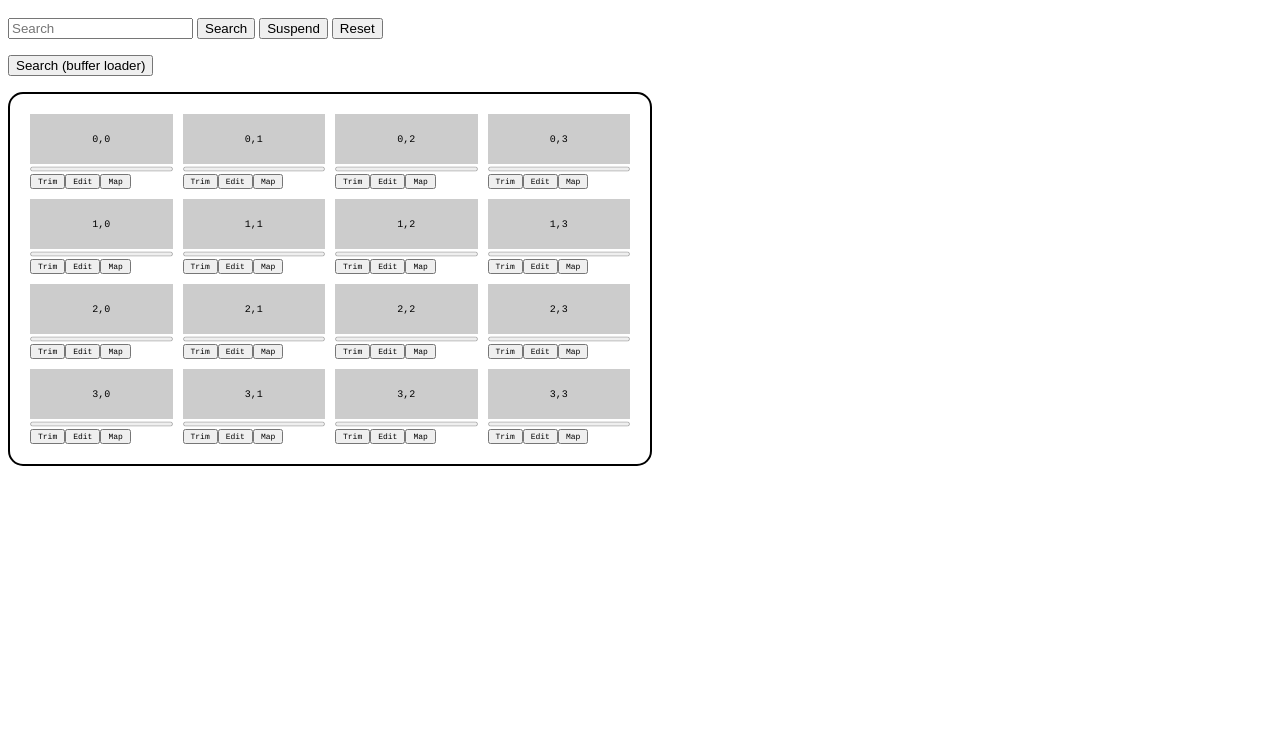
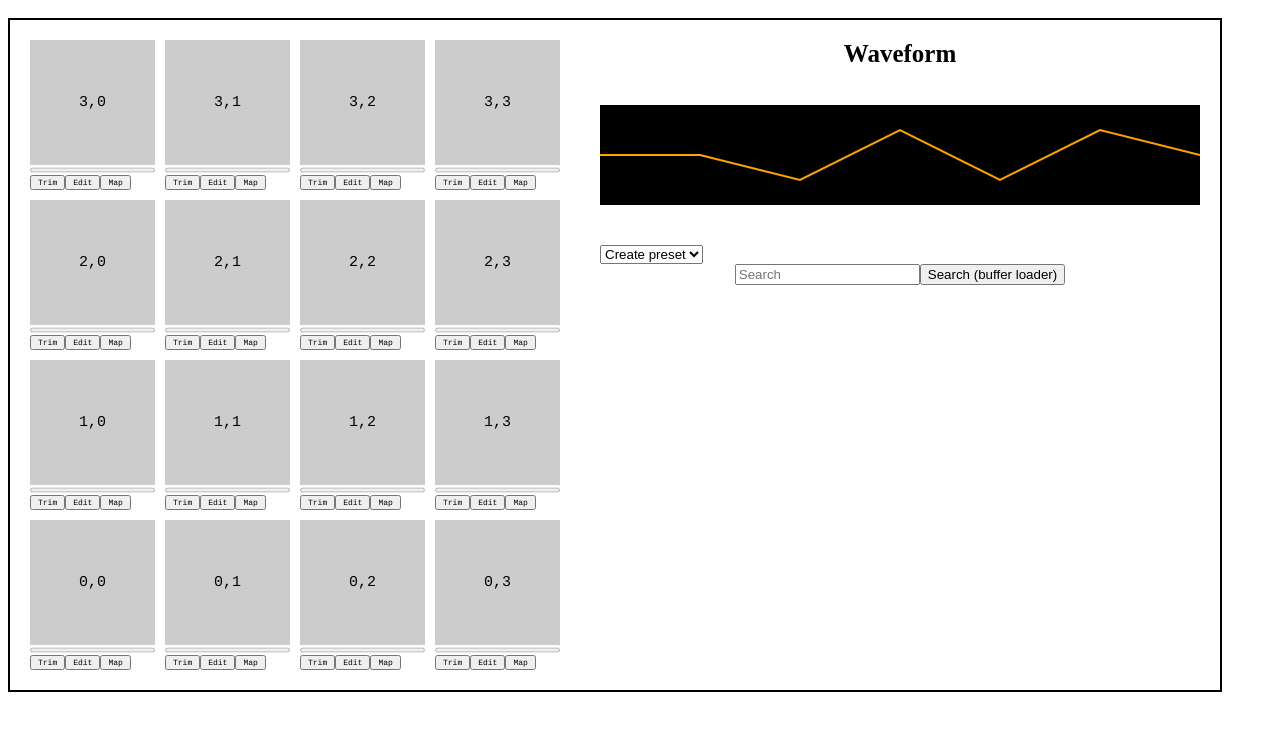
Before and after one commit to InsomniacGit/stageQuentin, a plain HTML site: page freesound/index.html in a window 1280 px wide. Shown: the part 48-778 px from the top of the page. Drawn offline with Linux system fonts and the light colour scheme.

Commit message:
Ajout de fonctionnalité
Ajout de presets en dur.
Création de l'interface.

```diff
--- /dev/null
+++ b/freesound/effects.js
@@ -0,0 +1,48 @@
+export default function createEffects() {
+    // get the effects div element
+    const effects = document.getElementById('effects');
+
+
+    const select = document.createElement('select');
+    select.id = 'selectPreset';
+
+
+    const create = document.createElement('option');
+    create.value = 'create';
+    create.textContent = 'Create preset';
+    select.appendChild(create);
+
+
+    const preset1 = document.createElement('option');
+    preset1.value = 'preset1';
+    preset1.textContent = 'Preset 1';
+    select.appendChild(preset1);
+
+
+    const preset2 = document.createElement('option');
+    preset2.value = 'preset2';
+    preset2.textContent = 'Preset 2';
+    select.appendChild(preset2);
+
+
+    const research = document.getElementById('research');
+
+
+    const search = document.createElement('input');
+    search.type = 'text';
+    search.id = 'search';
+    search.name = 'search';
+    search.placeholder = 'Search';
+
+    const searchButton = document.createElement('button');
+    searchButton.id = 'buttonSearchWithBufferLoader';
+    searchButton.textContent = 'Search (buffer loader)';
+
+    research.appendChild(search);
+    research.appendChild(searchButton);
+
+
+    effects.appendChild(select);
+    effects.appendChild(research);
+
+}
--- a/freesound/index.html
+++ b/freesound/index.html
@@ -10,78 +10,26 @@
 <body>
   <h1>stageQuentin</h1>
 
-  <input type="text" id="search" name="search" placeholder="Search">
+  <div id="playButtons"></div>
 
+  <div id="sampler">
 
-  <button id="buttonSearch" onclick="search()">Search</button>
-  <button id="buttonLecture" onclick="lecture();">Suspend</button>
-  <button id="reset" onclick="reset();">Reset</button>
+    <div id="matrix"></div>
 
-  <p> <button id="buttonSearchWithBufferLoader">Search (buffer loader)</button>
-  </p>
+    <div id="parameters">
 
-  <!-- Ajoute un progress -->
-  <progress id="progressBar" value="0" max="100"></progress>
+      <div id="waveform">
+        <p id="soundName">Waveform</p>
+        <canvas id="canvas"></canvas>
+      </div>
 
-  <div id="playButtons">
+      <div id="effects">
+        <div id="research"></div>
+      </div>
+
+    </div>
 
   </div>
-
-  <!--
-  <div class="sampler">
-      <button id="pad0" class="pad">
-      </button>
-      <progress id="progress0" value=0 class="progressSound"></progress>
-
-    <button class="pad" id="pad1"></button>
-    <progress id="progress1" value=0 class="progressSound"></progress>
-
-    <button class="pad" id="pad2"></button>
-    <progress id="progress2" value=0 class="progressSound"></progress>
-
-    <button class="pad" id="pad3"></button>
-    <progress id="progress3" value=0 class="progressSound"></progress>
-
-    <button class="pad" id="pad4"></button>
-    <progress id="progress4" value=0 class="progressSound"></progress>
-
-    <button class="pad" id="pad5"></button>
-    <progress id="progress5" value=0 class="progressSound"></progress>
-
-    <button class="pad" id="pad6"></button>
-    <progress id="progress6" value=0 class="progressSound"></progress>
-
-    <button class="pad" id="pad7"></button>
-    <progress id="progress7" value=0 class="progressSound"></progress>
-
-    <button class="pad" id="pad8"></button>
-    <progress id="progress8" value=0 class="progressSound"></progress>
-
-    <button class="pad" id="pad9"></button>
-    <progress id="progress9" value=0 class="progressSound"></progress>
-
-    <button class="pad" id="pad10"></button>
-    <progress id="progress10" value=0 class="progressSound"></progress>
-
-    <button class="pad" id="pad11"></button>
-    <progress id="progress11" value=0 class="progressSound"></progress>
-
-    <button class="pad" id="pad12"></button>
-    <progress id="progress12" value=0 class="progressSound"></progress>
-
-    <button class="pad" id="pad13"></button>
-    <progress id="progress13" value=0 class="progressSound"></progress>
-
-    <button class="pad" id="pad14"></button>
-    <progress id="progress14" value=0 class="progressSound"></progress>
-
-    <button class="pad" id="pad15"></button>
-    <progress id="progress15" value=0 class="progressSound"></progress>
-
-  </div>
-  -->
-  <div id="matrix"></div>
-
 
 </body>
 
--- a/freesound/matrix.js
+++ b/freesound/matrix.js
@@ -3,7 +3,7 @@ export default function createPadMaxtrix() {
     const matrix = document.getElementById("matrix");
 
     // create a 4x4 matrix of buttons with progress bars
-    for (let i = 0; i < 4; i++) {
+    for (let i = 3; i >= 0; i--) {
         for (let j = 0; j < 4; j++) {
             const button = document.createElement("button");
             button.textContent = `${i},${j}`;
--- a/freesound/search.js
+++ b/freesound/search.js
@@ -1,23 +1,90 @@
 import BufferLoader from './bufferLoader.js';
 import createPadMaxtrix from './matrix.js';
+import createWaveform from './waveform.js';
+import createEffects from './effects.js';
 
 // Set API endpoint and parameters
 const apiUrl = 'https://freesound.org/apiv2';
 const apiKey = 'gWrbi0mUOoh7gaZgxp1Eh5rXB1hZ4UKZ2AnV8nqo';
 var audioContext = new AudioContext();
 
+
+// Récupère tout les fichier dans preset1 et les met dans un tableau
+const preset1 = [];
+preset1.push(`audio/preset1/kick.wav`);
+preset1.push(`audio/preset1/snare.wav`);
+preset1.push(`audio/preset1/tom1.wav`);
+preset1.push(`audio/preset1/tom2.wav`);
+preset1.push(`audio/preset1/tom3.wav`);
+preset1.push(`audio/preset1/hihat.wav`);
+
+const preset2 = [];
+preset2.push(`audio/preset2/kick.wav`);
+preset2.push(`audio/preset2/snare.wav`);
+preset2.push(`audio/preset2/tom1.wav`);
+preset2.push(`audio/preset2/tom2.wav`);
+preset2.push(`audio/preset2/tom3.wav`);
+preset2.push(`audio/preset2/hihat.wav`);
+
+
+const presetName = [];
+presetName.push(`kick`);
+presetName.push(`snare`);
+presetName.push(`tom1`);
+presetName.push(`tom2`);
+presetName.push(`tom3`);
+presetName.push(`hihat`);
+
 window.onload = init;
+
+
+
+function loadLocalFiles(preset) {
+    matrix.innerHTML = '';
+    createPadMaxtrix();
+
+    bufferLoader = new BufferLoader(audioContext, preset, allSoundsLoaded, drawSound);
+    bufferLoader.load();
+
+    for (let i = 0; i < preset1.length; i++) {
+        const button = document.querySelector(`#pad${i}`);
+        button.textContent = presetName[i];
+    }
+}
 
 function init() {
     createPadMaxtrix();
-    const b = document.querySelector("#buttonSearchWithBufferLoader");
-    b.onclick = testBufferLoader;
+    createWaveform();
+    createEffects();
+
+    const matrix = document.getElementById("matrix");
+
+    const search = document.getElementById('search');
+    const searchButton = document.getElementById('buttonSearchWithBufferLoader');
+    searchButton.onclick = testBufferLoader;
+
+    const select = document.getElementById('selectPreset');
+    select.onchange = (event) => {
+        if (event.target.value === 'preset1') {
+            loadLocalFiles(preset1);
+            search.style.display = 'none';
+            searchButton.style.display = 'none';
+        } else if (event.target.value === 'preset2') {
+            loadLocalFiles(preset2);
+            search.style.display = 'none';
+            searchButton.style.display = 'none';
+        } else if (event.target.value === 'create') {
+            testBufferLoader();
+            search.style.display = 'inline-block';
+            searchButton.style.display = 'inline-block';
+        }
+    };
+
 }
 
 
-
 function getSounds(queryText) {
-    const url = `${apiUrl}/search/text/?query=${queryText}&token=${apiKey}`;
+    const url = `${apiUrl}/search/text/?query=${queryText}&token=${apiKey}&page_size=${16}`;
     const xhr = new XMLHttpRequest();
     xhr.open('GET', url);
     xhr.responseType = 'json';
@@ -38,168 +105,6 @@ function getSounds(queryText) {
 }
 
 
-function getAllSoundsArrayBuffersAsPromises(arrayOfSoundIds) {
-    const promises = arrayOfSoundIds.map(id => {
-        return new Promise((resolve, reject) => {
-            const url = `${apiUrl}/sounds/${id}/?token=${apiKey}`;
-            const xhr = new XMLHttpRequest();
-            xhr.open('GET', url, true);
-            xhr.responseType = 'json';
-            xhr.onload = function () {
-                if (xhr.status === 200) {
-                    const data = xhr.response;
-                    const previewUrl = data.previews['preview-hq-mp3'];
-
-                    const xhr2 = new XMLHttpRequest();
-                    xhr2.open('GET', previewUrl, true);
-                    xhr2.responseType = 'arraybuffer';
-                    xhr2.onload = function () {
-                        if (xhr2.status === 200) {
-                            const arrayBuffer = xhr2.response;
-                            audioContext.decodeAudioData(arrayBuffer, function (audioBuffer) {
-                                resolve(audioBuffer);
-                            });
-                        } else {
-                            reject(new Error(`Request failed with status ${xhr2.status}`));
-                        }
-                    };
-                    xhr2.onerror = function () {
-                        reject(new Error('Network error'));
-                    };
-                    xhr2.send();
-                } else {
-                    reject(new Error(`Request failed with status ${xhr.status}`));
-                }
-            };
-            xhr.onerror = function () {
-                reject(new Error('Network error'));
-            };
-            xhr.send();
-        });
-    });
-    return promises;
-}
-
-
-
-// Create and display buttons as sounds are loaded
-function displayButtons(arrayOfSoundNames, audioBuffer, index) {
-    const playButtons = document.getElementById('playButtons');
-
-    // wait it to be resolved before displaying the button
-    audioBuffer.then((audioBuffer) => {
-        console.log(audioBuffer);
-        const button = document.createElement('button');
-        button.innerHTML = arrayOfSoundNames[index];
-
-        // Play sound when button is clicked
-        button.addEventListener('click', () => {
-            const source = audioContext.createBufferSource();
-            source.buffer = audioBuffer;
-            source.connect(audioContext.destination);
-            source.start();
-        });
-
-        // Add button to the DOM
-        playButtons.appendChild(button);
-    });
-}
-
-
-// Update progress bar, in blue color the loaded part and grey the rest
-function updateProgressBar(percentage) {
-    const progressBar = document.getElementById('progressBar');
-    progressBar.value = percentage;
-
-    // Si la value vaut 0 ou 100 cacher la progress bar
-    if (percentage == 0 || percentage == 100) {
-        progressBar.style.display = "none";
-    } else {
-        progressBar.style.display = "inline-block";
-    }
-}
-
-
-function search() {
-    // Pour reset tout les boutons
-    document.getElementById('playButtons').innerHTML = '';
-
-    const search = document.getElementById('search').value;
-    getSounds(search).then(arrayOfSound => {
-
-        const arrayOfSoundIds = arrayOfSound.map(sound => sound[0]);
-        const arrayOfSoundNames = arrayOfSound.map(sound => sound[1]);
-
-        // Get a list of sounds as promises
-        const arrayOfPromises = getAllSoundsArrayBuffersAsPromises(arrayOfSoundIds);
-
-        // Create and display buttons as sounds are loaded
-        let loadedSounds = 0;
-        arrayOfPromises.forEach((promise, index) => {
-            promise.then(audioBuffer => {
-                loadedSounds++;
-                displayButtons(arrayOfSoundNames, promise, index);
-                updateProgressBar(loadedSounds / arrayOfPromises.length * 100);
-            }).catch(error => {
-                console.log(error);
-            });
-        });
-    });
-}
-
-
-
-
-var lec = true;
-
-function lecture() {
-    if (lec) {
-        document.getElementById("buttonLecture").innerHTML = "Resume";
-        lec = false;
-        audioContext.suspend();
-    } else {
-        document.getElementById("buttonLecture").innerHTML = "Suspend";
-        lec = true;
-        audioContext.resume();
-    }
-}
-
-function reset() {
-    audioContext.close();
-    newAudioContext = new AudioContext();
-    audioContext = newAudioContext;
-    lec = true;
-    document.getElementById("buttonLecture").innerHTML = "Suspend";
-}
-
-
-
-// Get all the pads
-var pads;
-
-window.addEventListener("load", () => {
-    pads = document.querySelectorAll(".pad");
-});
-
-
-
-
-
-
-// // Add event listeners to each pad
-// pads.forEach((pad,index) => {
-//     pad.addEventListener("click", () => {
-
-//     // Add the "active" class to the pad
-//     pad.classList.add("active");
-
-//     // Remove the "active" class from the pad after a short delay
-//     setTimeout(() => {
-//     pad.classList.remove("active");
-//         }, 100);
-//     });
-// });
-
 
 let bufferLoader;
 
@@ -215,7 +120,8 @@ function loadAllSoundSamplesWithBufferLoader(ctx, urlsToDownload, finishedLoadin
 
 function testBufferLoader() {
     // Pour reset tout les boutons
-    document.getElementById('playButtons').innerHTML = '';
+    matrix.innerHTML = '';
+    createPadMaxtrix();
 
     const search = document.getElementById('search').value;
 
@@ -238,15 +144,15 @@ function testBufferLoader() {
             .then(soundObjects => {
                 // use Promise.all to get all the sound previews as mp3 files
                 const arrayOfSoundPreviews = soundObjects.map(soundObject => soundObject.previews['preview-hq-mp3']);
+                // console.log(arrayOfSoundPreviews);
                 loadAllSoundSamplesWithBufferLoader(audioContext, arrayOfSoundPreviews, allSoundsLoaded, drawSound);
             });
     });
 
-
 }
 
 function allSoundsLoaded(bufferList) {
-    console.log("All sounds loaded");
+    // console.log("All sounds loaded");
 
     bufferList.forEach((audioBuffer, index) => {
         //console.log(audioBuffer);
@@ -266,5 +172,5 @@ function allSoundsLoaded(bufferList) {
 
 
 function drawSound(decodedBuffer, trackNumber) {
-    console.log("Draw sound : " + trackNumber);
+    // console.log("Draw sound : " + trackNumber);
 }
--- a/freesound/style.css
+++ b/freesound/style.css
@@ -1,41 +1,58 @@
-/* Styling for the pads */
-.pad {
-    width: 100px;
-    height: 100px;
-    border: 2px solid #333;
-    background-color: #eee;
-    font-size: 24px;
-    display: flex;
-    flex-direction: column;
-    justify-content: center;
-    align-items: center;
-    font-family: courier;
-    font-size: 10px;
+#research {
+    margin-bottom: 20px;
 }
 
-/* Styling for the pads when they are active */
-.active {
-    background-color: #ff0;
-    border: 2px solid #f00;
+/* Modifie la taille du waveform */
+#canvas {
+    width: 600px;
+    height: 100px;
+    /* background-color: pink; */
+    padding: 20px;
 }
 
-.sampler {
-    margin-top: 50px;
-    margin-left: 50px;
-    display: grid;
-    grid-template-columns: repeat(4, 1fr);
-    grid-gap: 10px;
-    width: 430px;
+#parameters {
+    /* background-color: red; */
+    width: 640px;
+    height: 670px;
 }
 
-/* Styling the progress bar for the id=progressBar */
-#progressBar {
-    display: none;
+#sampler {
+    display: flex;
+    justify-content: left;
+    border: 2px solid;
+
+    width: 1210px;
+    height: 670px;
+    /* background-color: blue; */
 }
 
-#playButtons {
-    margin-top: 10px;
+/* Label soundname */
+#soundName {
+    width: 600px;
+    height: 25px;
+    padding: 20px;
+    margin: 0px;
+    font-size: 25px;
+    font-weight: bold;
+    text-align: center;
+    /* background-color: yellow; */
 }
+
+#effects {
+    /* background-color: lightgreen; */
+    padding: 20px;
+    width: 600px;
+}
+
+#research {
+    display: flex;
+    justify-content: center;
+}
+
+
+
+
+
 
 /* Michel BUFFA */
 #matrix {
@@ -43,22 +60,21 @@
     grid-template-columns: repeat(4, 1fr);
     grid-template-rows: repeat(4, 1fr);
     gap: 10px;
-    width: 600px;
-    border: 2px solid;
+    width: 530px;
+    height: 630px;
     padding: 20px;
-    border-radius: 15px;
+    /* background-color: yellow; */
 }
 
 .padbutton {
-    width: 100%;
-    height: 50px;
-    font-size: 24px;
+    width: 125px;
+    height: 125px;
     border: none;
     background-color: #ccc;
     color: black;
     cursor: pointer;
     font-family: courier;
-    font-size: 10px;
+    font-size: 15px;
 }
 
 .padactionbutton {
--- /dev/null
+++ b/freesound/waveform.js
@@ -0,0 +1,31 @@
+export default function createWaveform() {
+
+    // create a canvas and append to the sampler
+    const canvas = document.getElementById('canvas');
+
+    // get the canvas context
+    const ctx = canvas.getContext('2d');
+
+    // set the canvas width and height
+    canvas.width = 600;
+    canvas.height = 100;
+
+    // set the canvas background color to black
+    ctx.fillStyle = 'rgb(0, 0, 0)';
+    ctx.fillRect(0, 0, canvas.width, canvas.height);
+
+    // set the canvas line color orange
+    ctx.strokeStyle = 'rgb(255,165,0)';
+    ctx.lineWidth = 2;
+
+    // draw the waveform
+    ctx.beginPath();
+    ctx.moveTo(0, 50);
+    ctx.lineTo(100, 50);
+    ctx.lineTo(200, 75);
+    ctx.lineTo(300, 25);
+    ctx.lineTo(400, 75);
+    ctx.lineTo(500, 25);
+    ctx.lineTo(600, 50);
+    ctx.stroke();
+}
```
Also changed, not shown: freesound/bufferLoader.js (+5 -5 lines), 12 other files.
